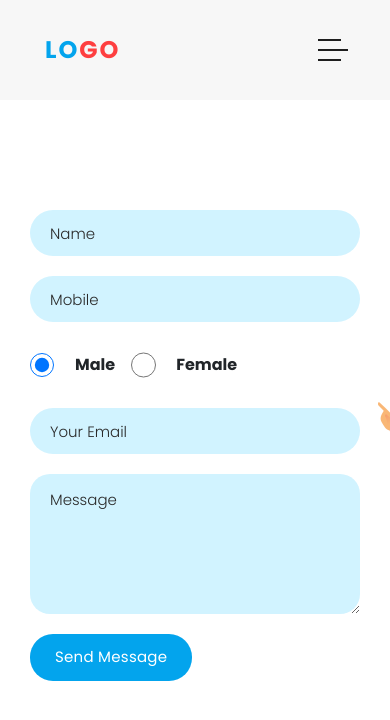
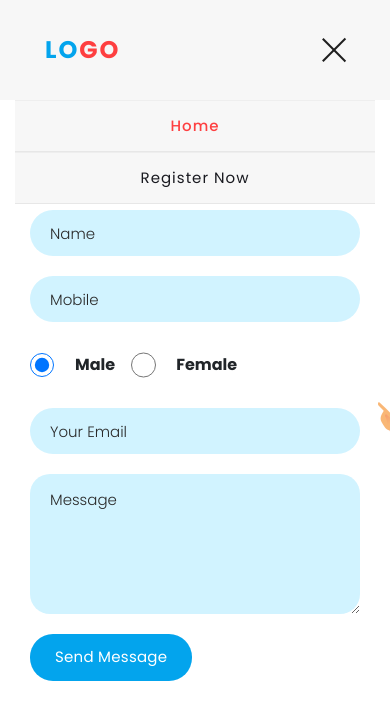
Before and after one commit to Hassan-jaber/Salman-Project, a plain HTML site: page Register/register.html in a window 390 px wide. Both pictures are taken after a click on the link "Menu". Drawn offline with Linux system fonts and the light colour scheme; files whose address does not match are found by name.

Commit message:
fix-navbar relate #3

```diff
--- a/Register/register.css
+++ b/Register/register.css
@@ -255,7 +255,7 @@ body {
 
 .header-area .main-nav .nav li:last-child a ,
 .background-header .main-nav .nav li:last-child a {
-  color: #fff !important;
+  color: #fff;
   padding: 0px 20px;
   font-weight: 400;
 }
@@ -512,6 +512,7 @@ body {
     border-radius: 23px;
     letter-spacing: 0.25px;
 }
+
 @media (max-width: 1200px) {
   .header-area .main-nav .nav li {
     padding-left: 12px;
@@ -531,8 +532,20 @@ body {
   .background-header .main-nav .nav li:nth-child(6) {
     padding-right: 0px;
   }
+  .header-area .main-nav .nav li:last-child, .background-header .main-nav .nav li:last-child {
+    display:block !important;
+    border-radius: 0px;
 }
-
+.main-red-button a{
+  border-radius: 0px !important;
+}
+.main-red-button{
+  color: #03a4ed !important;
+}
+.header-area .main-nav .nav li{
+  border-top:1px solid #eee;
+}
+}
 @media (max-width: 767px) {
   .background-header .main-nav .nav {
     margin-top: 80px !important;
--- a/Register/register.html
+++ b/Register/register.html
@@ -90,5 +90,12 @@
                     <img src="assets/images/contact-decoration.png" alt="">
                 </div>
             </form>
+            <!-- Scripts -->
+            <script src="../vendor/jquery/jquery.min.js"></script>
+            <script src="../vendor/bootstrap/js/bootstrap.bundle.min.js"></script>
+            <script src="../assets/js/owl-carousel.js"></script>
+            <script src="../assets/js/animation.js"></script>
+            <script src="../assets/js/imagesloaded.js"></script>
+            <script src="../assets/js/templatemo-custom.js"></script>
 </body>
 </html>
--- a/assets/css/templatemo-space-dynamic.css
+++ b/assets/css/templatemo-space-dynamic.css
@@ -344,14 +344,14 @@ header
 
 .header-area .main-nav .nav li:last-child a ,
 .background-header .main-nav .nav li:last-child a {
-  color: #fff !important;
+  color: #fff;
   padding: 0px 20px;
   font-weight: 400;
 }
 
 .header-area .main-nav .nav li:last-child a:hover,
 .header-area .main-nav .nav li:last-child a.active {
-  color: #fff !important;
+  color: #fff;
 }
 
 .header-area .main-nav .nav li a {
@@ -404,7 +404,16 @@ header
   right: 18px;
   top: 12px;
 }
-
+@media (max-width: 992px){
+.header-area .main-nav .nav li:last-child, .background-header .main-nav .nav li:last-child {
+    display:block !important;
+    color: #fe3f40 !important;
+    border-radius: 0px;
+}
+.main-red-button a{
+  border-radius: 0px;
+}
+}
 .background-header .main-nav .nav li.submenu:after {
   color: #2a2a2a;
 }
```
Also changed, not shown: index.html (+1 -1 lines).
